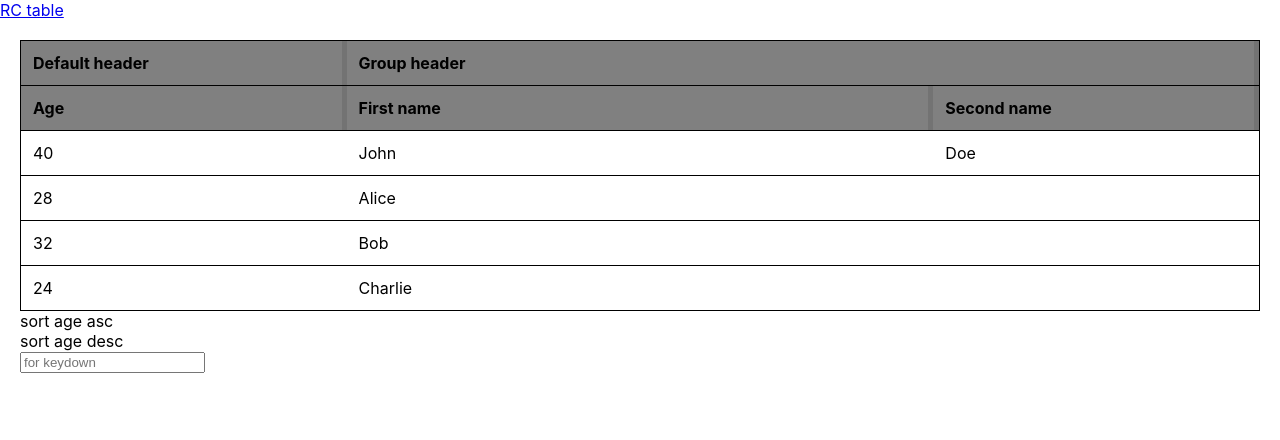
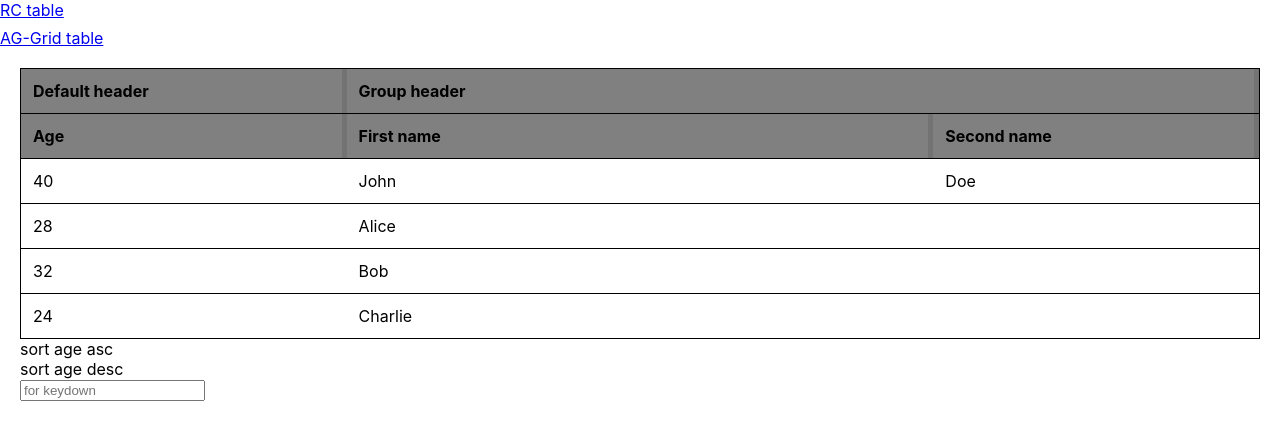
Before and after one commit to deadf15h/tables-example, a React (Create React App) app: page / in a window 1280 px wide. Shown: the top 440 px of the page. Built offline with nearby package versions, Linux system fonts and the light colour scheme; what ag-grid-community would draw is missing.

Commit message:
feat(TanstackTable): links add

```diff
--- a/src/component/tanstack-table/tanstack-table.component.css
+++ b/src/component/tanstack-table/tanstack-table.component.css
@@ -1,3 +1,9 @@
+.links-block {
+  display: flex;
+  flex-direction: column;
+  gap: 8px;
+}
+
 .table-container {
   padding: 20px;
   overflow-x: auto;
--- a/src/component/tanstack-table/tanstack-table.component.tsx
+++ b/src/component/tanstack-table/tanstack-table.component.tsx
@@ -87,7 +87,10 @@ const TanstackTable = () => {
 
   return (
     <div className="">
-      <Link to={"/rc-table"}>RC table</Link>
+      <div className="links-block">
+        <Link to={"/rc-table"}>RC table</Link>
+        <Link to={"/ag-grid-table"}>AG-Grid table</Link>
+      </div>
 
       <div className="table-container">
         <table>
```
Lines whose indentation alone changed are shown as unchanged.
